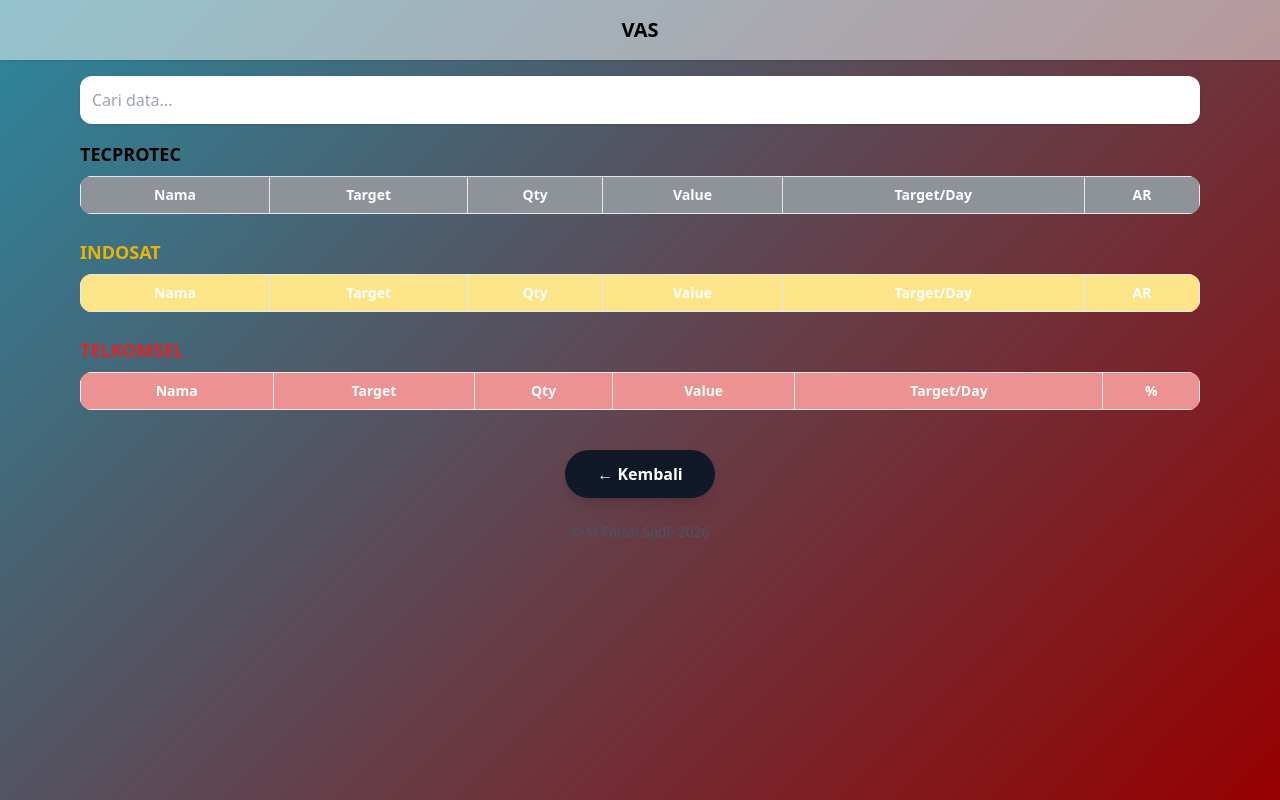
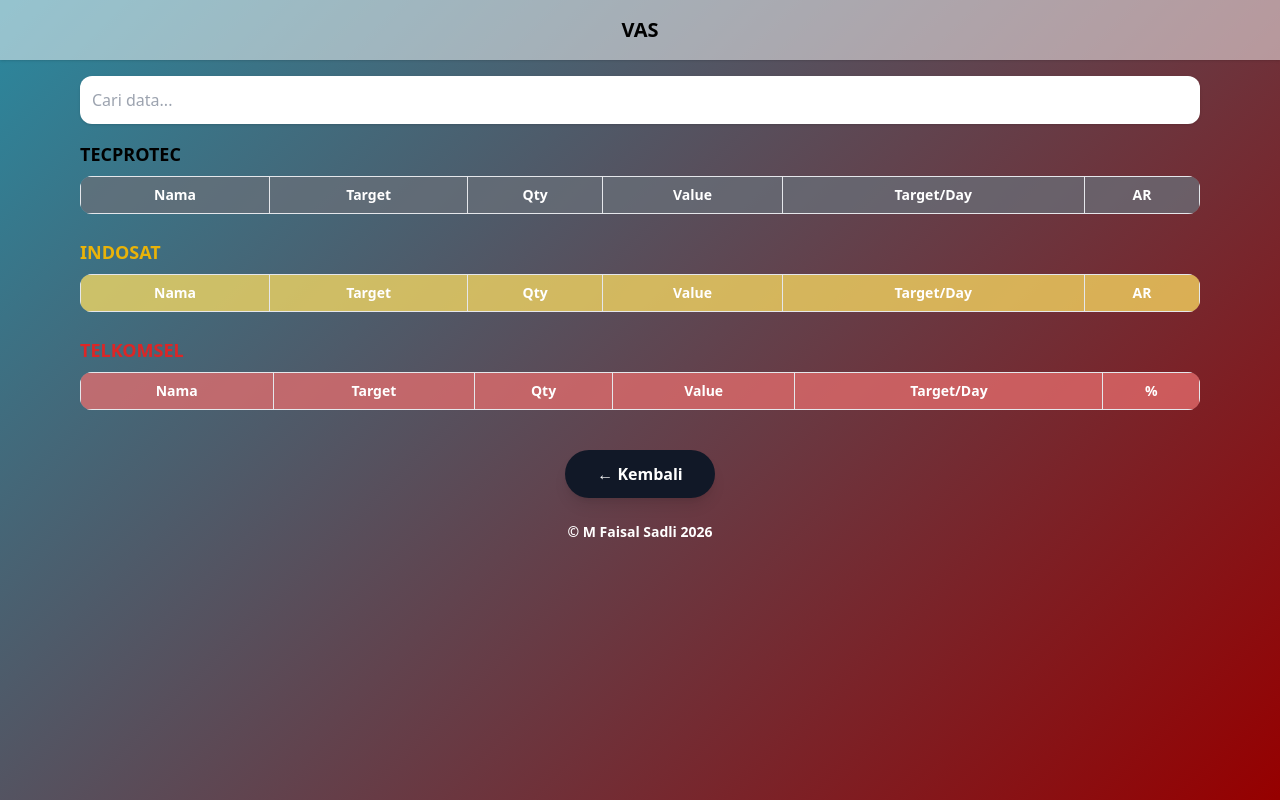
Before and after one commit to faisalsadli25/REPORTM114, a plain HTML site: page vas.html in a window 1280 px wide. Drawn offline with nearby package versions, Linux system fonts and the light colour scheme; no server answers.

Commit message:
Update vas.html

```diff
--- a/vas.html
+++ b/vas.html
@@ -40,7 +40,7 @@
 
 <!-- TECPROTEC -->
 <h2 class="font-bold text-lg mb-2">TECPROTEC</h2>
-<div class="hidden md:block bg-white rounded-xl mb-6 overflow-hidden">
+<div class="hidden md:block bg-white/50 cursor-pointer rounded-xl mb-6 overflow-hidden">
 <table class="w-full text-sm border">
 <thead class="bg-gray-800/50 text-white">
 <tr>
@@ -59,7 +59,7 @@
 
 <!-- INDOSAT -->
 <h2 class="font-bold text-lg mb-2 text-yellow-500">INDOSAT</h2>
-<div class="hidden md:block bg-white rounded-xl mb-6 overflow-hidden">
+<div class="hidden md:block bg-white/50 cursor-pointer rounded-xl mb-6 overflow-hidden">
 <table class="w-full text-sm border">
 <thead class="bg-yellow-400/50 text-white">
 <tr>
@@ -78,7 +78,7 @@
 
 <!-- TELKOMSEL -->
 <h2 class="font-bold text-lg mb-2 text-red-600">TELKOMSEL</h2>
-<div class="hidden md:block bg-white rounded-xl overflow-hidden">
+<div class="hidden md:block bg-white/50 cursor-pointer rounded-xl overflow-hidden">
 <table class="w-full text-sm border">
 <thead class="bg-red-600/50 text-white">
 <tr>
@@ -106,7 +106,7 @@
 </button>
 </div>
 
-<footer class="text-center text-sm text-gray-600 mb-4">
+<footer class="text-center text-sm text-white font-bold mb-4">
 &copy; M Faisal Sadli 2026
 </footer>
 
@@ -161,7 +161,7 @@
 
 function renderRow(d, table) {
 table.innerHTML += `
-<tr>
+<tr class ="hover:bg-white hover:text-red-700">
 <td class="border p-2">${d.name}</td>
 <td class="border p-2 text-right">${d.target}</td>
 <td class="border p-2 text-center">${d.qty}</td>
```
